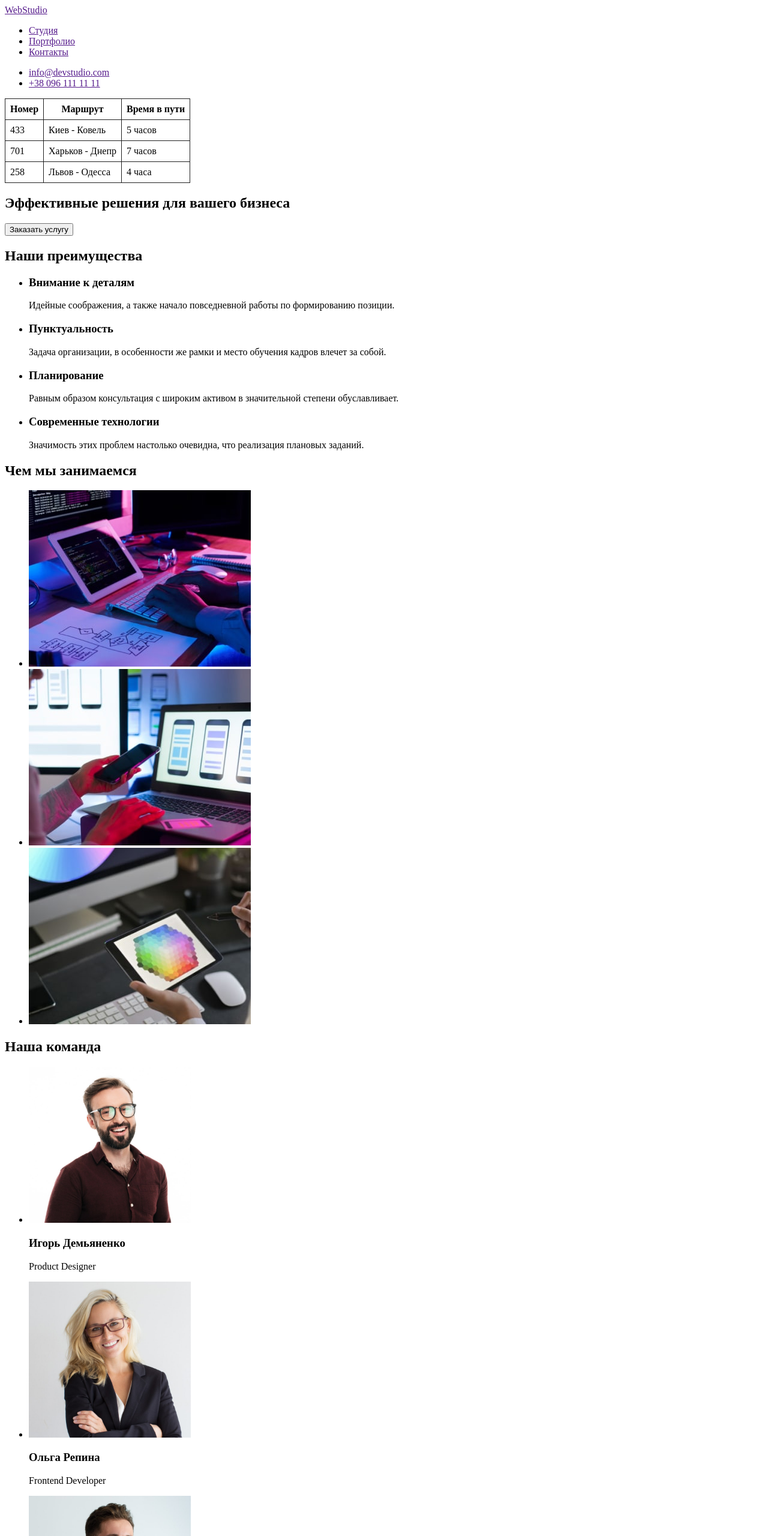
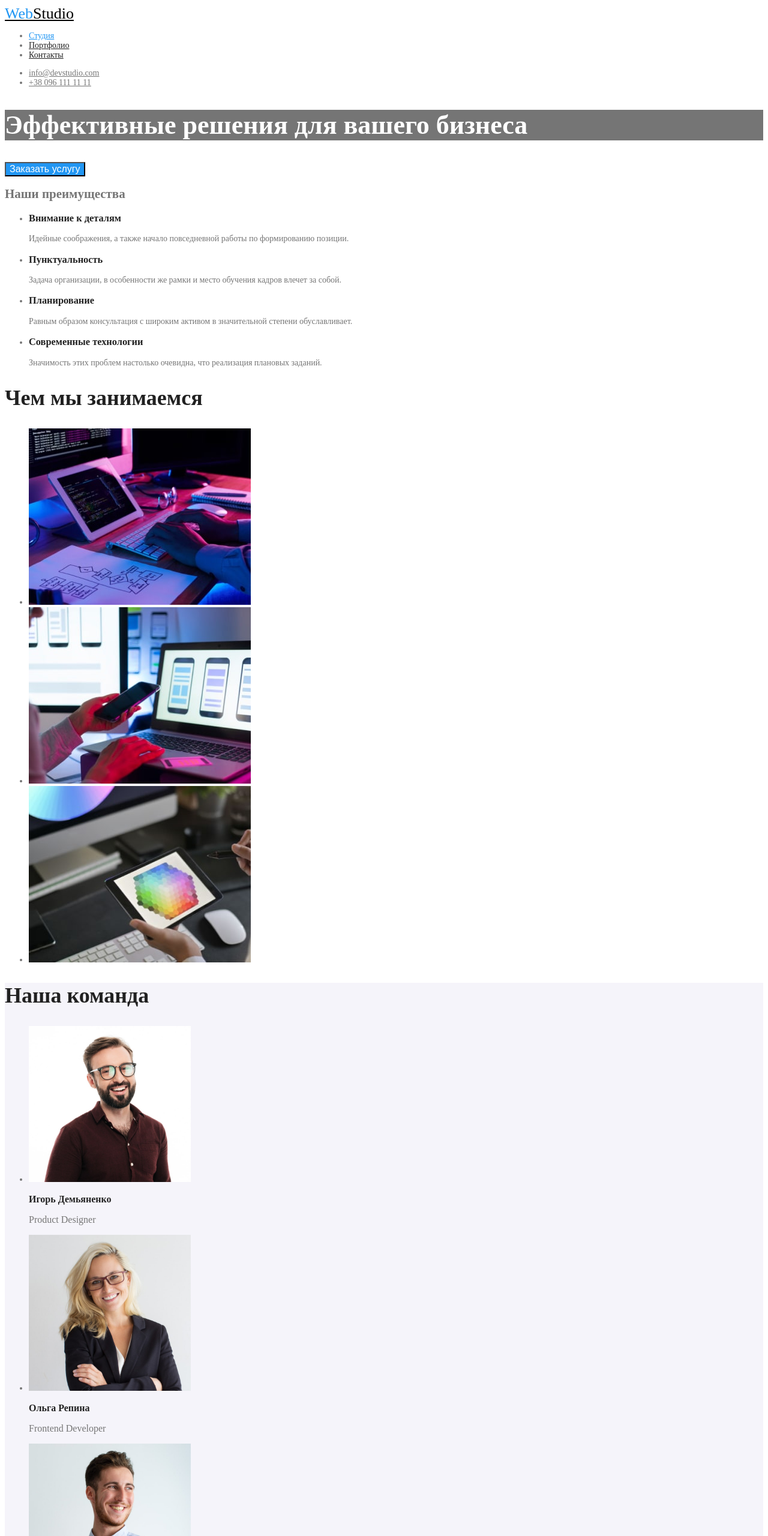
Before and after one commit to Bohdan-Voznik/home-work-2, a plain HTML site: page index.html in a window 1280 px wide. Shown: the top 2560 px of the page at 60% size. Drawn offline with Linux system fonts and the light colour scheme.

Commit message:
Добавил стили к тексту.

```diff
--- a/ccs/styles.css
+++ b/ccs/styles.css
@@ -1,15 +1,123 @@
-.schedule-body > tr:hover {
-    background-color: tomato;
-    color: white;
+/*  Основной фон       #FFFFFF
+    Вспомагателный фон #F5F4FA
+    Основной текст     #757575
+    Текст заголовков   #212121
+    Акцент             #2196F3
+    Цвет Лого          #000000
+
+*/
+
+:root {
+    --primary-text-color: #757575;
+    --primary-white-color: #ffffff;
+    --secondary-bg-color: #f5f4fa;
+    --title-text-color: #212121;
+    --logo-text-color: #000000;
+    --accent-color: #2196f3;
+}
+/* main */
+.pages {
+    color: var(--primary-text-color);
+    background-color: var(--primary-white-color);
+    font-size: 14px;
 }
 
-/* Оформление таблицы */
-.schedule {
-    border-collapse: collapse;
+.logo {
+    color: var(--logo-text-color);
+    font-size: 26px;
 }
 
-.schedule th,
-.schedule td {
-    padding: 8px;
-    border: 1px solid #212121;
+.logo span {
+    color: var(--accent-color);
 }
+
+/* Site naw */
+.site-naw .link {
+    color: var(--title-text-color);
+}
+
+.site-naw .link:hover,
+.site-naw .link:focus {
+    color: var(--accent-color);
+}
+.site-naw .link.current {
+    color: var(--accent-color);
+}
+
+.adres {
+    color: var(--primary-text-color);
+}
+
+.adres:hover,
+.adres:focus {
+    color: var(--accent-color);
+}
+.footer .adres {
+    color: var(--primary-white-color);
+    background-color: #757575;
+}
+
+.footer .adres:hover,
+.footer .adres:focus {
+    color: var(--accent-color);
+}
+
+/* index.html */
+
+/* Hero */
+.hero .title {
+    color: var(--primary-white-color);
+    background-color: #757575;
+    font-size: 44px;
+}
+.hero .button {
+    background-color: var(--accent-color);
+    color: var(--primary-white-color);
+    font-size: 16px;
+}
+
+/* Advantage */
+.advantage-title {
+    color: var(--title-text-color);
+}
+.advantage-text {
+}
+.about {
+    color: var(--title-text-color);
+    font-size: 36px;
+}
+
+/* Team */
+.team {
+    background-color: var(--secondary-bg-color);
+}
+.team-title {
+    color: var(--title-text-color);
+    font-size: 36px;
+}
+
+.team-name {
+    color: var(--title-text-color);
+    font-size: 16px;
+}
+.team-post {
+    font-size: 16px;
+}
+
+/* portfolio.html */
+.filter-button {
+    background-color: var(--secondary-bg-color);
+    color: var(--title-text-color);
+}
+.filter-button:focus,
+.filter-button:hover {
+    background-color: var(--accent-color);
+    color: var(--primary-white-color);
+}
+.prolect-list .title {
+    color: var(--title-text-color);
+    font-size: 18px;
+}
+.prolect-list .type {
+    font-size: 16px;
+}
--- a/index.html
+++ b/index.html
@@ -8,84 +8,56 @@
     <link rel="stylesheet" href="./ccs/styles.css">
   </head>
 
-  <body>
+  <body class="pages">
     <header>
       <nav>
-        <a href="" lang="en">WebStudio</a>
-        <ul>
-          <li><a href="">Студия</a></li>
-          <li><a href="">Портфолио</a></li>
-          <li><a href="">Контакты</a></li>
+        <a href="" lang="en" class="logo"><span>Web</span>Studio</a>
+        <ul class="site-naw">
+          <li><a href="" class="link current">Студия</a></li>
+          <li><a href="./portfolio.html" class="link">Портфолио</a></li>
+          <li><a href="" class="link">Контакты</a></li>
         </ul>
       </nav>
       <ul>
-        <li><a href="" lang="en">info@devstudio.com</a></li>
-        <li><a href="">+38 096 111 11 11</a></li>
+        <li><a href="" lang="en" class="adres">info@devstudio.com</a></li>
+        <li><a href="" class="adres">+38 096 111 11 11</a></li>
       </ul>
     </header>
     <main>
-<table class="schedule">
-  <thead>
-    <tr>
-      <th>Номер</th>
-      <th>Маршрут</th>
-      <th>Время в пути</th>
-    </tr>
-  </thead>
-
-  <tbody class="schedule-body">
-    <tr>
-      <td>433</td>
-      <td>Киев - Ковель</td>
-      <td>5 часов</td>
-    </tr>
-    <tr>
-      <td>701</td>
-      <td>Харьков - Днепр</td>
-      <td>7 часов</td>
-    </tr>
-    <tr>
-      <td>258</td>
-      <td>Львов - Одесса</td>
-      <td>4 часа</td>
-    </tr>
-  </tbody>
-</table>
-
       <!-- Герой -->
-      <section>
-        <h1>Эффективные решения для вашего бизнеса</h1>
-        <button type="button">Заказать услугу</button>
+      <section class="hero">
+        <h1 class="title">Эффективные решения для вашего бизнеса</h1>
+        <button type="button" class="button">Заказать услугу</button>
       </section>
       <!-- Преимущества -->
       <section>
         <h2>Наши преимущества</h2>
-        <ul>
+        <ul class="advantage">
           <li>
-            <h3>Внимание к деталям</h3>
-            <p>Идейные соображения, а также начало повседневной работы по формированию позиции.</p>
+            <h3 class="advantage-title">Внимание к деталям</h3>
+            <p class="advantage-text">Идейные соображения, а также начало повседневной работы по формированию позиции.</p>
           </li>
           <li>
-            <h3>Пунктуальность</h3>
-            <p>
+            <h3 class="advantage-title">Пунктуальность</h3>
+            <p class="advantage-text">
               Задача организации, в особенности же рамки и место обучения кадров влечет за собой.
             </p>
           </li>
           <li>
-            <h3>Планирование</h3>
-            <p>
+            <h3 class="advantage-title">Планирование</h3>
+            <p class="advantage-text">
               Равным образом консультация с широким активом в значительной степени обуславливает.
             </p>
           </li>
           <li>
-            <h3>Современные технологии</h3>
-            <p>Значимость этих проблем настолько очевидна, что реализация плановых заданий.</p>
+            <h3 class="advantage-title">Современные технологии</h3>
+            <p class="advantage-text">Значимость этих проблем настолько очевидна, что реализация плановых заданий.</p>
           </li>
         </ul>
       </section>
       <!-- Чем занимаемся -->
       <section>
-        <h2>Чем мы занимаемся</h2>
+        <h2 class="about">Чем мы занимаемся</h2>
         <ul>
           <li>
             <a href=""
@@ -117,8 +89,8 @@
         </ul>
       </section>
       <!-- Команда -->
-      <section>
-        <h2>Наша команда</h2>
+      <section class="team">
+        <h2 class="team-title">Наша команда</h2>
         <ul>
           <li>
             <img
@@ -127,8 +99,8 @@
               width="270"
               height="260"
             />
-            <h3>Игорь Демьяненко</h3>
-            <p lang="en">Product Designer</p>
+            <h3 class="team-name">Игорь Демьяненко</h3>
+            <p lang="en" class="team-post">Product Designer</p>
           </li>
           <li>
             <img
@@ -137,8 +109,8 @@
               width="270"
               height="260"
             />
-            <h3>Ольга Репина</h3>
-            <p lang="en">Frontend Developer</p>
+            <h3 class="team-name">Ольга Репина</h3>
+            <p lang="en" class="team-post">Frontend Developer</p>
           </li>
           <li>
             <img
@@ -147,8 +119,8 @@
               width="270"
               height="260"
             />
-            <h3>Николай Тарасов</h3>
-            <p lang="en">Marketing</p>
+            <h3 class="team-name">Николай Тарасов</h3>
+            <p lang="en" class="team-post">Marketing</p>
           </li>
           <li>
             <img
@@ -157,19 +129,19 @@
               width="270"
               height="260"
             />
-            <h3>Михаил Ермаков</h3>
-            <p lang="en">UI Designer</p>
+            <h3 class="team-name">Михаил Ермаков</h3>
+            <p lang="en" class="team-post">UI Designer</p>
           </li>
         </ul>
       </section>
     </main>
-    <footer>
-      <a href="" lang="en">WebStudio</a>
+    <footer class="footer">
+      <a href="" lang="en" class="logo"><span>Web</span>Studio</a>
       <address>
         <ul>
-          <li>Киев, пр-т Леси Украинки, 26</li>
-          <li><a href="mailto:info@devstudio.com" lang="en">info@devstudio.com</a></li>
-          <li><a href="tel:+38 096 111 11 11">+38 096 111 11 11</a></li>
+          <li class="adres">Киев, пр-т Леси Украинки, 26</li>
+          <li><a href="mailto:info@devstudio.com" lang="en" class="adres">info@devstudio.com</a></li>
+          <li><a href="tel:+38 096 111 11 11" class="adres">+38 096 111 11 11</a></li>
         </ul>
       </address>
     </footer>
```
Also changed, not shown: portfolio.html (added, +103 -0 lines), images/portfolio/project-1.jpg (added), images/portfolio/project-2.jpg (added), images/portfolio/project-3.jpg (added), images/portfolio/project-4.jpg (added), images/portfolio/project-5.jpg (added), images/portfolio/project-6.jpg (added), images/portfolio/project-7.jpg (added), images/portfolio/project-8.jpg (added), images/portfolio/project-9.jpg (added).
